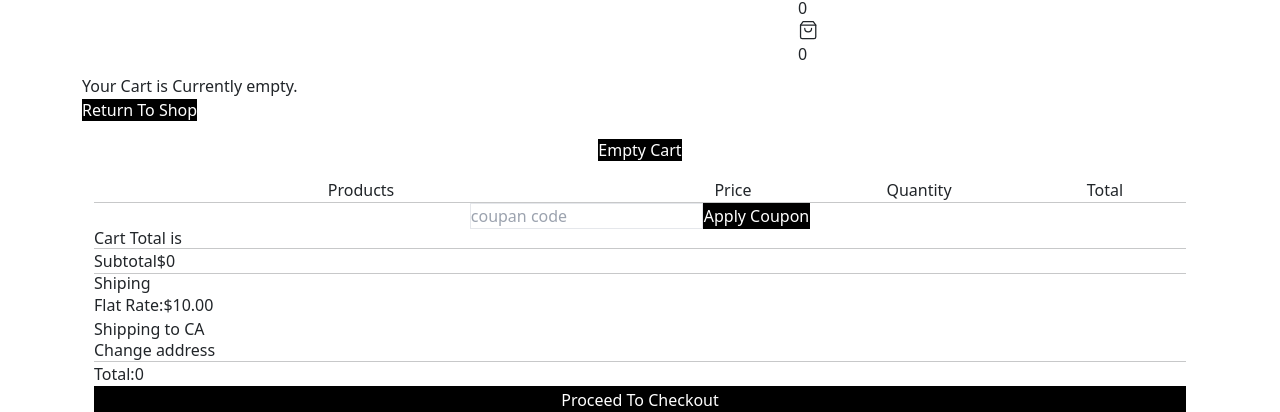
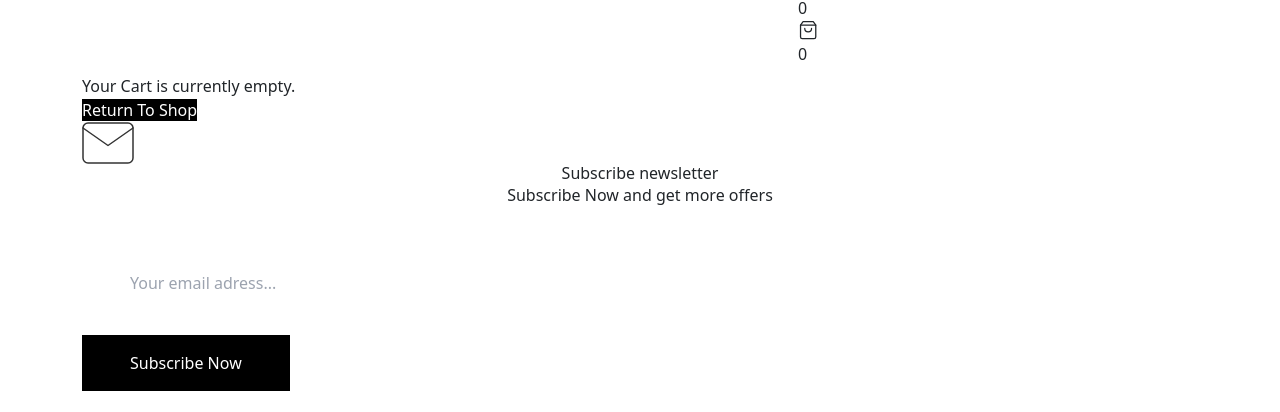
Before and after one commit to jasmimulani/plant-garden-react-, a React (Vite) app in the folder vite-project/: page /Cart in a window 1280 px wide. Shown: the part 520-932 px from the top of the page. Built offline with nearby package versions, Linux system fonts and the light colour scheme.

Commit message:
"16/07/24"

```diff
--- a/vite-project/src/MainPage/Cart.jsx
+++ b/vite-project/src/MainPage/Cart.jsx
@@ -1,7 +1,7 @@
 import React from 'react'
 import { Container } from 'react-bootstrap'
 import { useSelector, useDispatch } from 'react-redux'
-import { removeTocart, emptycart } from '../ProductData/Redux/Action'
+import { removeTocart} from '../ProductData/Redux/Action'
 import { increment } from '../ProductData/Redux/Action'
 import { decrement } from '../ProductData/Redux/Action'
 import { NavLink } from 'react-router-dom'
@@ -11,13 +11,17 @@ import 'react-toastify/dist/ReactToastify.css';
 const Cart = () => {
 
 
+  const CartData = useSelector((state) => state.reducer);
+
   const dispatch = useDispatch();
 
-  const CartData = useSelector((state) => state.reducer)
 
   const totalamount = CartData.reduce((total, item) => total + (item.price * item.quntity), 0);
 
-  const finalamount = totalamount
+  const finalamount = totalamount +10
+
+  const ShippingRate = 1500-finalamount
+
 
   const RemovetoCart = (item) =>{
     dispatch(removeTocart(item.id)),
@@ -27,39 +31,37 @@ const Cart = () => {
     });
   }
 
-
   return (
-    <div className=' bg-gradient-to-1 from-[#e8f3fc] to-[#f8fafc]'>
-      <Container className='py-[50px]'>
-        {CartData.length === 0 && (
-
-
-          <div className='py-[150px]'>
-            <div className='mb-[50px] shadow-xl'>
-              <p className='py-[18px] bg-white text-[18px] px-[25px]'>
-                Your Cart is Currently empty.
+    <>
+      <div className="bg-gradient-to-l from-[#e8f3fc]  to-[#f8fafc]">
+        <Container className="py-[50px]">
+          {CartData.length === 0 &&(
+            <div className="py-[150px] mx-[60px]">
+              <div className="mb-[50px] shadow-2xl shodow-gray-700">
+                <p className="py-[15px] bg-white text-[18px] px-[25px]">
+                  Your Cart is currently empty.
                 </p>
               </div>
-            <NavLink to='/ShopNow'>
-              <button className='hover:-translate-y-[10px] duration-300 ease-in-out'>
-                <a href="" className='text-white py-[13px] px-[30px] bg-black text-[17px] '>Return To Shop
-                </a>
+              <button className="hover:-translate-y-[10px] duration-300 ease-in-out">
+                <NavLink to='/ShopNow'
+                  className="text-white py-[13px] px-[30px] bg-black text-[17px] " >
+                  Return To Shop
+                </NavLink>
               </button>
-            </NavLink>
+            </div>)}
+
+           {
+            CartData.length >= 1 &&(
+          <div className="flex container mx-auto justify-between max-xl:block">
+            <div className="w-[65%] text-center bg-white mx-auto max-xl:w-[100%] p-[20px] shadow-2xl shodow-gray-700">
+
+            <div className="mb-[20px]">
+            <div className="border-2 border-dashed border-[#e9e9e9] p-[20px] text-start">
+                <p>Buy <span className="text-red-500">${ShippingRate}</span> more for get <span className="font-semibold">Free Shipping!!</span></p>
             </div>
-        )}
-
-        <div className='flex container mx-auto justify-between max-xl:block'>
-          <div className='w-[65%] text-center bg-white m-auto max-xl:w-[100%] p-[20px]'>
+            </div>
               <div>
-            <button onClick={() => dispatch(emptycart())} className="hover:-translate-y-[10px] duration-300 ease-in-out p-3">
-              <a href=""
-                className="text-white py-[13px] px-[30px] bg-black text-[17px] " >
-                Empty Cart
-              </a>
-            </button>
-
-              <div className='flex row justify-between pb-[20px] pt-[30px] px-[25px]'>
+                <div className="flex row justify-between pb-[20px] pt-[30px] px-[20px] max-md:hidden">
                   <div className="col-6 font-normal">Products</div>
                   <div className="col-2 font-normal">Price</div>
                   <div className="col-2 font-normal">Quantity</div>
@@ -70,44 +72,50 @@ const Cart = () => {
               {CartData.flat().map((item) => {
                 return (
                   <div key={item.id}>
-                  <div className="flex justify-betweenpt-[30px] items-center py-[30px] ">
-                    <div className="flex col-6 items-center pl-[20px]">
-                      <button onClick={() =>RemovetoCart(item)} className='btn btn-denger btn-sm'>Remove</button>
+                    <div className="flex justify-betweenpt-[30px] items-center py-[30px] max-md:block max-md:leading-10">
+                      <div className="flex col-6 items-center pl-[20px] max-md:p-0 max-md:block max-md:w-auto max-md:leading-10">
+                        <button onClick={() =>RemovetoCart(item)} className="flex max-md:justify-start max-md:px-[8px] max-md:pb-[15px]">
+                        <svg xmlns="http://www.w3.org/2000/svg" width="20" height="20" viewBox="0 0 24 24" fill="none" stroke="currentColor" strokeWidth="1.5" strokeLinecap="round" strokeLinejoin="round" className="feather feather-x-circle"><circle cx="12" cy="12" r="10"></circle><line x1="15" y1="9" x2="9" y2="15"></line><line x1="9" y1="9" x2="15" y2="15"></line></svg>
+                        </button>
                         <img
-                        className="h-32  w-32 col-6"
+                          className="h-32 w-32 col-6 ml-[20px]  max-md:w-auto flex max-md:justify-start  max-md:m-0"
                           src={item.img}
                           alt="" />
-                      <div className="col-6">{item.name}</div>
+                        <div className="col-6 max-md:w-auto flex max-md:justify-start ml-[20px] max-md:m-0">{item.name}</div>
                       </div>
-                    <div className="col-2">{item.price}</div>
-                    <div className="col-2  border-1 border-black py-[10px] items-center">
-                      <button onClick={() => dispatch(decrement(item.id))}>-</button>
-                      <span>{item.quntity}</span>
-                      <button onClick={() => dispatch(increment(item.id))}>+</button>
+                      <div className="col-2 max-md:w-auto max-md:justify-start justify-center flex">${item.price}</div>
+                      <div className="col-2 items-center flex justify-center max-md:justify-start max-md:w-auto">
+                        <div className="border-1 border-black py-[8px] px-[10px] max-md:py-0">
+                          <button onClick={() => dispatch(decrement(item.id))} className='mx-[7px]'>-</button>
+                          <button className="mx-[7px]">{item.quntity}</button>
+
+                          <button onClick={() => dispatch(increment(item.id))} className='mx-[7px]'>+</button>
                         </div>
-                    <div className="col-2">{item.price * item.quntity}</div>
+                      </div>
+                      <div className="col-2 max-md:w-auto max-md:justify-start flex justify-center">${item.price * item.quntity}</div>
                     </div>
                     <hr />
                   </div>
                 );
-            })}
-            <div className='flex justify-start py-[15px]'>
-              <input type='numver' className='border-1 border-[#d3ced2] px-[10px]' placeholder='coupan code' />
-              <button className='bg-black py-[11px] px-[33px] border-black border-1 text-white chekout ' type='submit'>Apply Coupon</button>
+              })
+              }
+              <div className="flex justify-start py-[15px] ">
+                <input type="number" className="border-1 border-[#d3ced2] px-[10px]" placeholder="coupon Code" />
+                <button className="bg-black py-[11px] px-[33px] border-black border-1 text-white checkout" type="submit">Apply Coupon</button>
               </div>
             </div>
 
-          <div className='w-[30%] bg-white max-xl:w-[100%] max-xl:mt-[30px]'>
-            <div className='p-[25px]'>
-              <h4 className='my-[8px]'>Cart Total is</h4>
+            <div className="w-[30%] bg-white max-xl:w-[100%] mx-auto max-xl:mt-[30px] shadow-2xl shodow-gray-700">
+              <div className="p-[25px]">
+                <h4 className="my-[8px] text-[14px]">Cart Totals</h4>
                 <hr />
-              <div className='flex justify-between mt-[30px] mb-[20px]'>
+                <div className="flex justify-between mt-[30px] mb-[20px]">
                   <span>Subtotal</span>
                   <span>${totalamount}</span>
                 </div>
                 <hr />
-              <div className='leading-10 my-[15px]'>
-                <h1>Shiping</h1>
+                <div className="leading-10 my-[15px]">
+                  <h1>Shipping</h1>
                   <div className="flex justify-between">
                     <span>Flat Rate:</span>
                     <span>$10.00</span>
@@ -120,21 +128,21 @@ const Cart = () => {
                 <hr />
                 <div className="flex justify-between my-[25px]">
                   <span>Total:</span>
-                <span>{finalamount}</span>
+                  <span>${finalamount}</span>
                 </div>
-              <NavLink to='/ChekOut'>
-
+                <NavLink to='/checkout'>
                 <div className="w-full py-[15px] text-center border-2 border-black hover:-translate-y-[15px] duration-300 ease-in-out bg-black text-white checkout">
                   <button>Proceed To Checkout</button>
                 </div>
               </NavLink>
               </div>
             </div>
-        </div>
+          </div> )
+           }
         </Container>
         <ToastContainer/>
-
       </div>
-  )
+    </>
+  );
 }
 export default Cart
--- a/vite-project/src/main.jsx
+++ b/vite-project/src/main.jsx
@@ -10,8 +10,8 @@ ReactDOM.createRoot(document.getElementById('root')).render(
   <React.StrictMode>
     <Provider store={store}>
     <Auth0Provider
-      domain="dev-1s4phe7nqz0tvedv.us.auth0.com"
-      clientId="JuLx6cSyxYSiYH88yr1shHz7kwYBrCSc"
+     domain="dev-eng2whc0oi5woca1.us.auth0.com"
+    clientId="rrsxB1BNBWo8OWpYgCV6wN7Uzh9AfY8q"
       authorizationParams={{
         redirect_uri: window.location.origin
     }}
@@ -19,5 +19,5 @@ ReactDOM.createRoot(document.getElementById('root')).render(
     <App />
       </Auth0Provider>
     </Provider>
-  </React.StrictMode>,
+  </React.StrictMode>
 )
```
Lines whose indentation alone changed are shown as unchanged.
